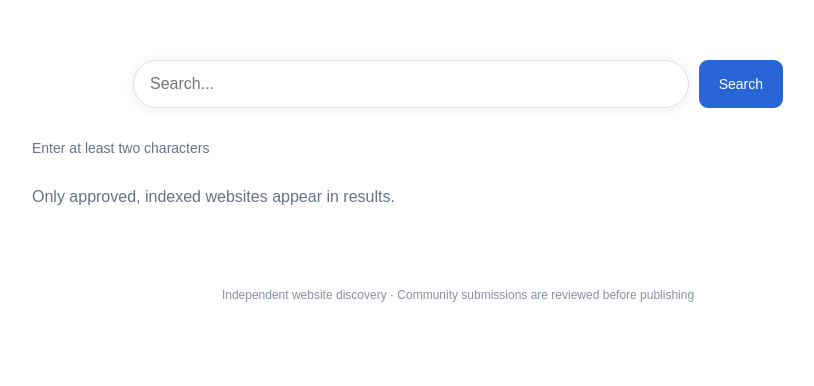
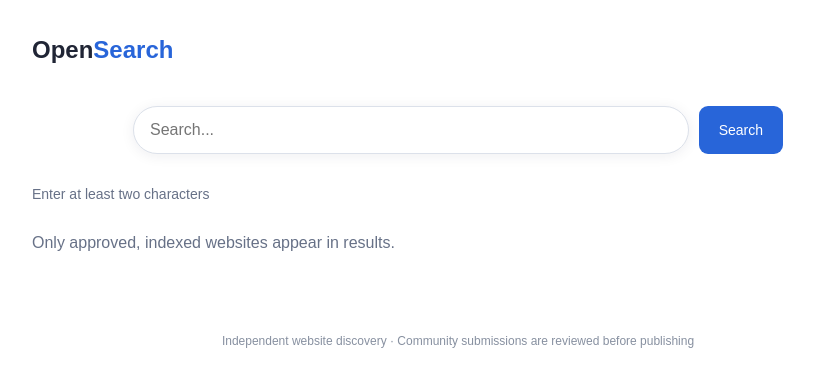
Before and after one commit to vishaalzala/opensearch, a Next.js app: page /search in a window 1280 px wide. Shown: the top 386 px of the page, without its empty margins (182-996 px from the left). Built offline with nearby package versions, Linux system fonts and the light colour scheme.

Commit message:
ui: add linked OpenSearch logo above search results

```diff
--- a/app/search/page.tsx
+++ b/app/search/page.tsx
@@ -6,4 +6,4 @@ export default function Search(){const [q,setQ]=useState(''),[results,setResults
 useEffect(()=>{const query=new URLSearchParams(window.location.search).get('q')?.trim()||'';setQ(query);if(query.length<2){setState('Enter at least two characters');return}let active=true;
 readCache(query).then(c=>{if(active&&c){setResults(c);setState('Showing cached results; checking for updates...')}});
 fetch('/api/search?q='+encodeURIComponent(query)).then(r=>{if(!r.ok)throw Error();return r.json()}).then(d=>{if(!active)return;setResults(d.results||[]);setState(`${(d.results||[]).length} results`);saveCache(query,d.results||[])}).catch(()=>{if(active)setState(s=>s.includes('cached')?'Offline — showing cached results':'Search unavailable; try again later')});return()=>{active=false}},[]);
-return <main><form action="/search" className="searchform"><input name="q" defaultValue={q} placeholder="Search..." required minLength={2}/><button>Search</button></form><p className="muted status">{state}</p>{results.map(r=><div className="result" key={r.id}><small>{r.url}</small><h3><a href={r.url} target="_blank" rel="noopener noreferrer">{r.title||r.url} ↗</a></h3><p>{r.description}</p></div>)}<p className="muted" style={{marginTop:24}}>Only approved, indexed websites appear in results.</p></main>}
+return <main><a href="/" aria-label="OpenSearch homepage" className="brand" style={{display:"inline-block",marginBottom:18}}>Open<span>Search</span></a><form action="/search" className="searchform"><input name="q" defaultValue={q} placeholder="Search..." required minLength={2}/><button>Search</button></form><p className="muted status">{state}</p>{results.map(r=><div className="result" key={r.id}><small>{r.url}</small><h3><a href={r.url} target="_blank" rel="noopener noreferrer">{r.title||r.url} ↗</a></h3><p>{r.description}</p></div>)}<p className="muted" style={{marginTop:24}}>Only approved, indexed websites appear in results.</p></main>}
```
